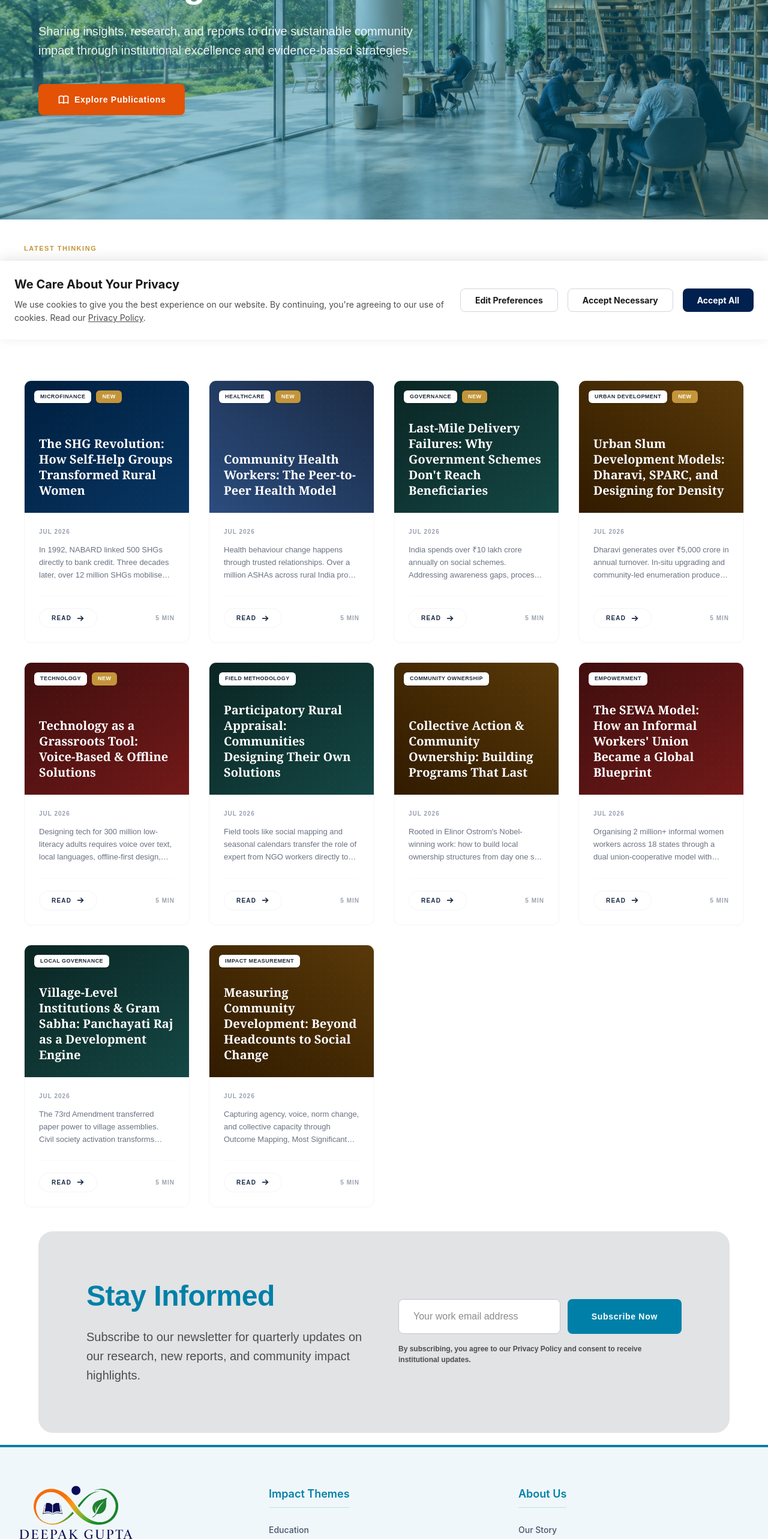
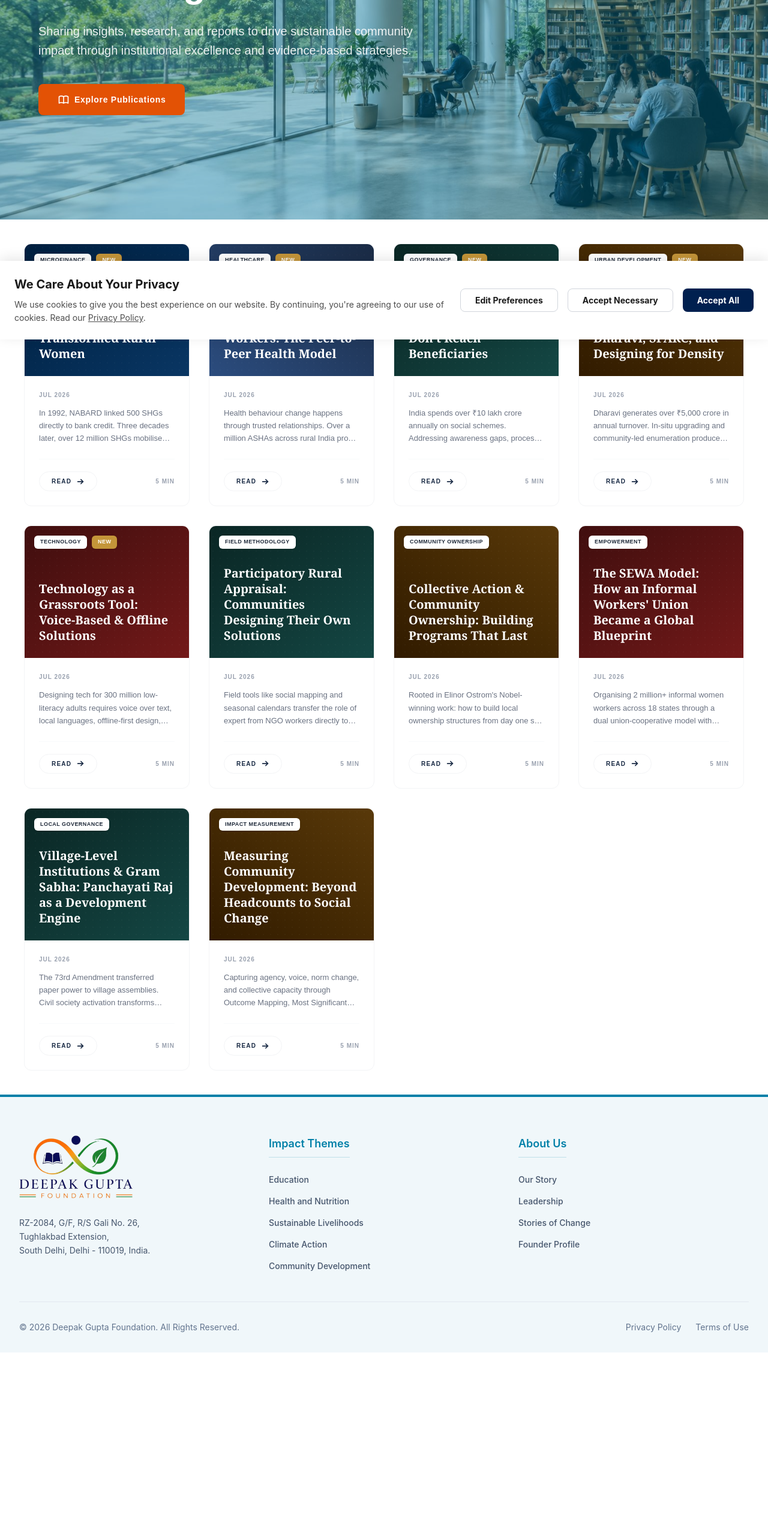
Before and after one commit to deepakumar2023/foundation, a React (Vite) app: page /knowledge-centre in a window 1280 px wide. Shown: the part 234-2800 px from the top of the page at 60% size. After the commit the page ends 2489 px from the top, so only its background shows below. Built offline with nearby package versions, Linux system fonts and the light colour scheme.

Commit message:
fixed chan ges

```diff
--- a/src/components/HomeInsightsV3.jsx
+++ b/src/components/HomeInsightsV3.jsx
@@ -199,7 +199,7 @@ const HomeInsightsV3 = ({ limit }) => {
   return (
     <section className="py-10 bg-white" id="insights">
       <div className="max-w-[1440px] mx-auto px-6 md:px-10">
-        <div className="mb-16 flex flex-col md:flex-row justify-between items-end gap-10 sr">
+        {/* <div className="mb-16 flex flex-col md:flex-row justify-between items-end gap-10 sr">
           <div className="max-w-[640px]">
             <div className="flex items-center gap-3 mb-5">
 
@@ -216,7 +216,7 @@ const HomeInsightsV3 = ({ limit }) => {
             All Insights
             <svg viewBox="0 0 16 16" fill="none" className="w-4 h-4"><path d="M3 8h10M9 4l4 4-4 4" stroke="currentColor" strokeWidth="2" strokeLinecap="round" /></svg>
           </Link>
-        </div>
+        </div> */}
 
         <div className="grid grid-cols-1 sm:grid-cols-2 lg:grid-cols-4 gap-6 md:gap-8">
           {
--- a/src/pages/KnowledgeCentre.jsx
+++ b/src/pages/KnowledgeCentre.jsx
@@ -57,7 +57,7 @@ const KnowledgeCentre = () => {
       </div>
 
       {/* Newsletter CTA Section */}
-      <section className="mb-[10px] md:mb-[20px] px-[20px] md:px-[64px] max-w-[1280px] mx-auto animate-on-scroll">
+      {/* <section className="mb-[10px] md:mb-[20px] px-[20px] md:px-[64px] max-w-[1280px] mx-auto animate-on-scroll">
         <div className="bg-[#e1e3e4] rounded-3xl p-12 md:p-20 relative overflow-hidden">
           <div className="grid md:grid-cols-2 gap-12 items-center">
             <div>
@@ -79,7 +79,7 @@ const KnowledgeCentre = () => {
             </div>
           </div>
         </div>
-      </section>
+      </section> */}
     </div>
   );
 };
```
